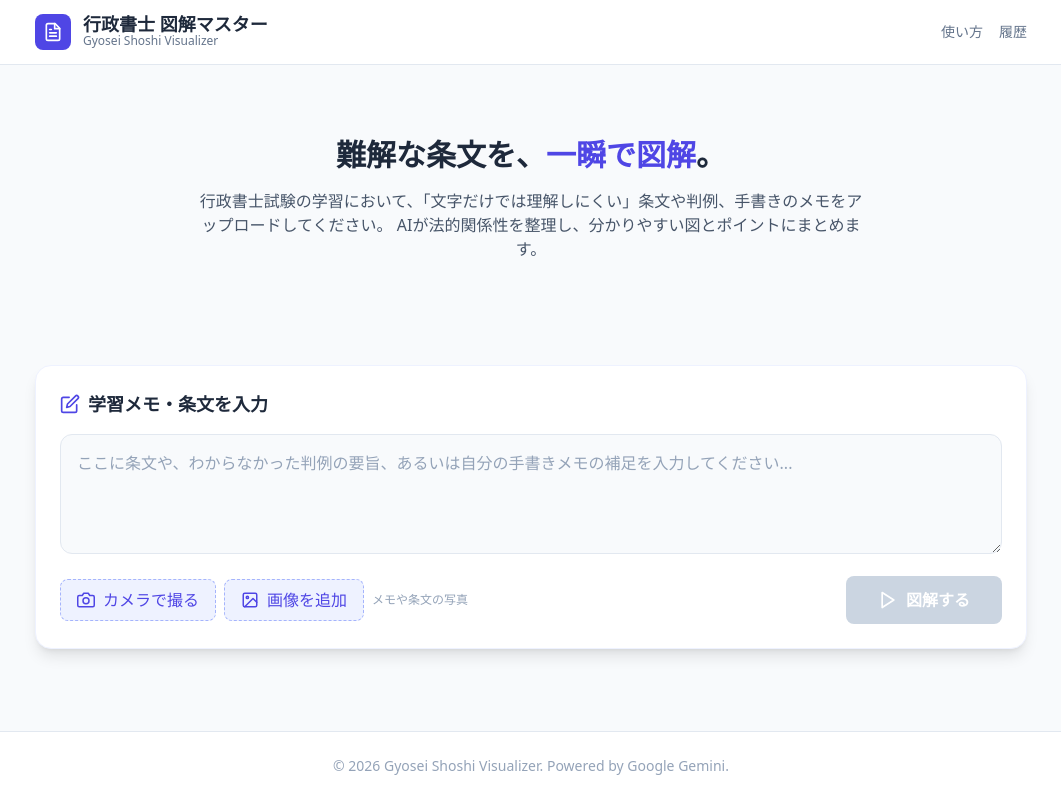
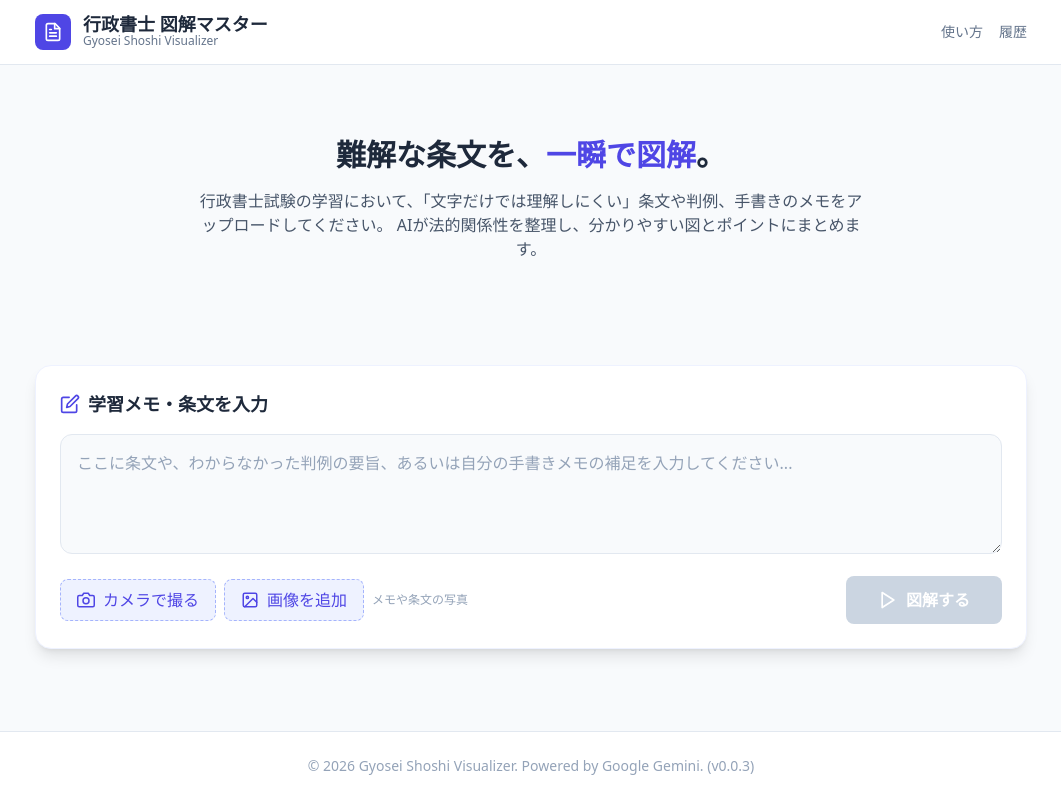
Before and after one commit to bakanayuzhouren-prog/gyosei-shoshi-visualizer, a React (Vite) app: page / in a window 1280 px wide. Shown: the whole page, without its empty margins (109-1170 px from the left). Built offline with nearby package versions, Linux system fonts and the light colour scheme.

Commit message:
Debug: バージョン情報を表示

```diff
--- a/App.tsx
+++ b/App.tsx
@@ -120,7 +120,7 @@ const App: React.FC = () => {
 
       <footer className="bg-white border-t border-slate-200 py-6 mt-auto">
         <div className="max-w-5xl mx-auto px-4 text-center text-slate-400 text-sm">
-          &copy; {new Date().getFullYear()} Gyosei Shoshi Visualizer. Powered by Google Gemini.
+          &copy; {new Date().getFullYear()} Gyosei Shoshi Visualizer. Powered by Google Gemini. (v0.0.3)
         </div>
       </footer>
     </div>
```
